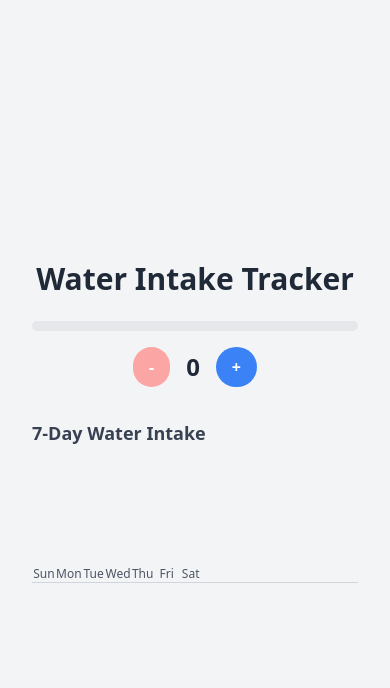
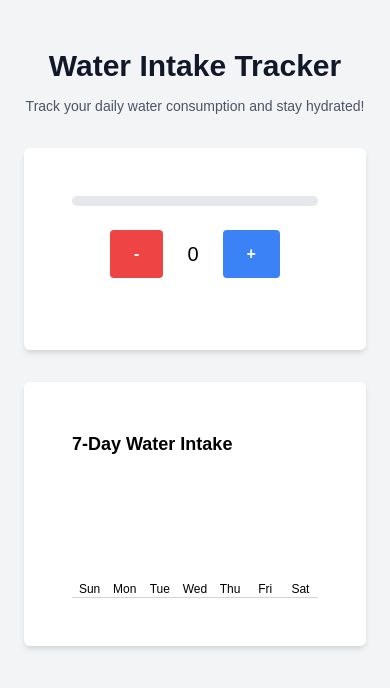
Before and after one commit to MarcosOlivaKaczmarek/water-bottle-app, a React app: page / in a window 390 px wide. Shown: the top 688 px of the page. Built offline with nearby package versions, Linux system fonts and the light colour scheme; the HTML template or start-up script is replaced by a standard one.

Commit message:
feat: Implement Tailwind CSS Styling and Responsive Layout (iteration 2)

```diff
--- a/src/App.tsx
+++ b/src/App.tsx
@@ -1,19 +1,33 @@
 import React from 'react'
 import WaterIntakeCounter from './components/WaterIntakeCounter'
 import { WaterIntakeProvider } from './context/WaterIntakeContext'
-import WaterIntakeChart from './components/WaterIntakeChart'
+import SevenDayWaterIntakeChart from './components/SevenDayWaterIntakeChart'
 import ProgressBar from './components/ProgressBar'
+import Counter from './components/Counter'
 
 function App() {
   return (
     <WaterIntakeProvider>
-      <div className="flex min-h-screen flex-col items-center justify-center bg-gray-100 py-2">
-        <main className="container flex w-full max-w-md flex-col items-center px-8">
-          <h1 className="text-3xl font-bold text-gray-800 mb-6">Water Intake Tracker</h1>
-          <ProgressBar />
-          <WaterIntakeCounter />
-          <WaterIntakeChart />
-        </main>
+      <div className="flex min-h-screen flex-col items-center justify-start bg-gray-100 py-12 px-4 sm:px-6 lg:px-8">
+        <div className="w-full max-w-3xl space-y-8">
+          <div>
+            <h1 className="text-center text-3xl font-extrabold text-gray-900">
+              Water Intake Tracker
+            </h1>
+            <p className="mt-2 text-center text-sm text-gray-600">
+              Track your daily water consumption and stay hydrated!
+            </p>
+          </div>
+
+          <div className="rounded-md bg-white p-6 shadow-md">
+            <ProgressBar />
+            <Counter />
+          </div>
+
+          <div className="rounded-md bg-white p-6 shadow-md">
+            <SevenDayWaterIntakeChart dailyIntake={[1, 2, 3, 4, 5, 6, 7]} />
+          </div>
+        </div>
       </div>
     </WaterIntakeProvider>
   )
--- a/src/components/SevenDayWaterIntakeChart.tsx
+++ b/src/components/SevenDayWaterIntakeChart.tsx
@@ -1,10 +1,9 @@
-import React from 'react'
+import React, { useContext } from 'react'
+import { WaterIntakeContext } from '../context/WaterIntakeContext'
 
-interface Props {
-  dailyIntake: number[]
-}
+const SevenDayWaterIntakeChart = () => {
+  const { dailyIntake } = useContext(WaterIntakeContext)
 
-const SevenDayWaterIntakeChart: React.FC<Props> = ({ dailyIntake }) => {
   const maxIntake = Math.max(...dailyIntake, 1) // Ensure maxIntake is at least 1 to avoid division by zero
 
   const getDayLabel = (index: number): string => {
--- a/tailwind.config.js
+++ b/tailwind.config.js
@@ -3,9 +3,25 @@ module.exports = {
   content: ['./src/**/*.{js,jsx,ts,tsx}'],
   theme: {
     extend: {
-      container: {
-        center: true,
-        padding: '2rem',
+      colors: {
+        primary: '#3490dc',
+        secondary: '#ffed4a',
+        success: '#38c172',
+        danger: '#e3342f',
+        warning: '#f9ca24',
+        info: '#4dc0b5',
+      },
+      fontFamily: {
+        sans: ['Graphik', 'sans-serif'],
+        serif: ['Merriweather', 'serif'],
+      },
+      spacing: {
+        1: '8px',
+        2: '12px',
+        3: '16px',
+        4: '24px',
+        5: '32px',
+        6: '48px',
       },
     },
   },
```
